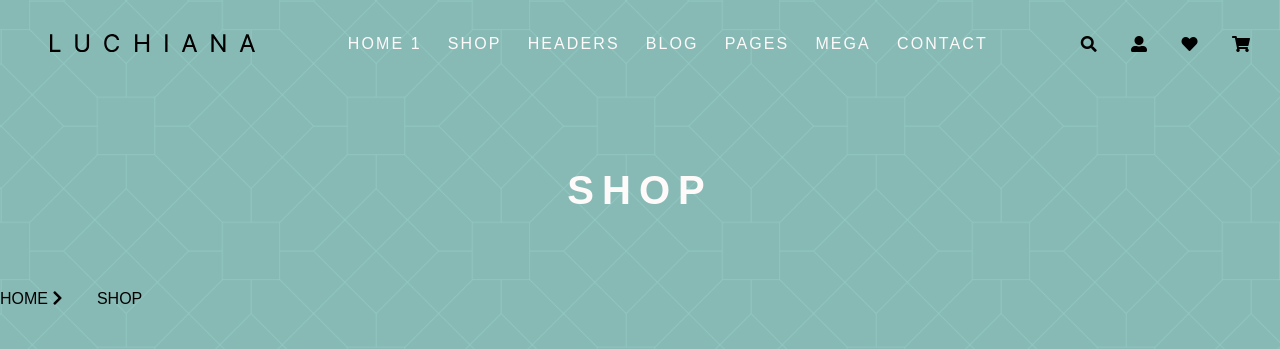
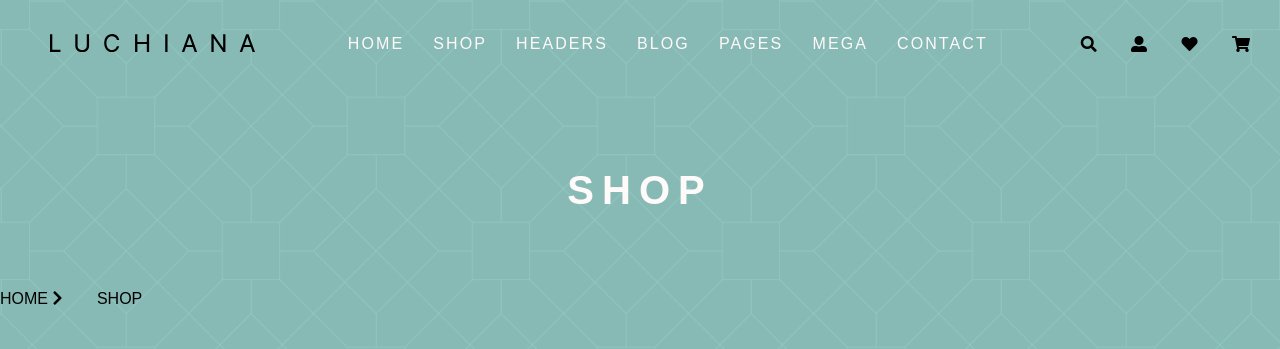
Before and after one commit to Amzaryan/hdesign, a PHP site: page / in a window 1280 px wide. Shown: the top 349 px of the page. Run offline with PHP 8.4, Linux system fonts and the light colour scheme; some libraries are stand-ins or nearby versions.

Commit message:
FIX Home menu

```diff
--- a/index.php
+++ b/index.php
@@ -14,7 +14,7 @@
                 </div>
 
                     <ul class="manue">
-                        <a href="#"><li>HOME 1</li></a>
+                        <a href="#"><li>HOME</li></a>
                         <a href="#"><li>SHOP</li></a>
                         <a href="#"><li>HEADERS</li></a>
                         <a href="#"><li>BLOG</li></a>
```
